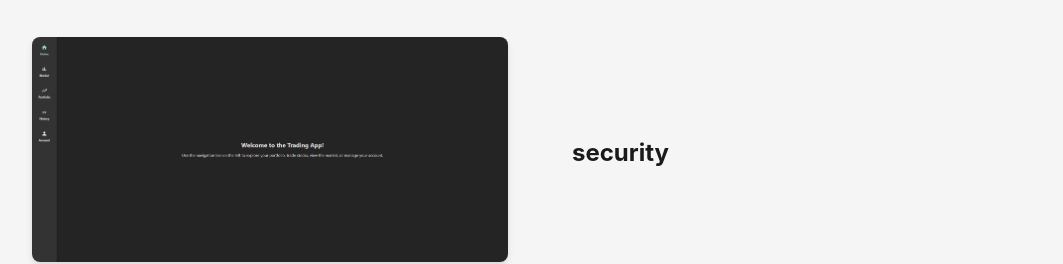
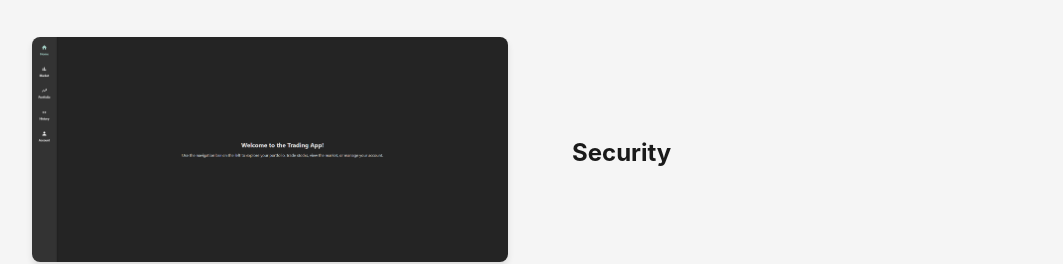
Before and after one commit to Ken1o/Portfolio-Website, a React (Vite) app: page /stock-crypto-simulator in a window 1280 px wide. Shown: the part 1040-1304 px from the top of the page, without its empty margins (108-1171 px from the left). Built offline with nearby package versions, Linux system fonts and the light colour scheme.

Commit message:
adding more description in stock trading sim page

```diff
--- a/src/pages/Stock.tsx
+++ b/src/pages/Stock.tsx
@@ -64,7 +64,7 @@ const StockPage: React.FC = () => {
                 <img src={StockImage} alt="Security Page" />
               </div>
               <div className="feature-description">
-                <h3>security</h3>
+                <h3>Security</h3>
                 <p></p>
               </div>
               <div className="feature-description">
```
